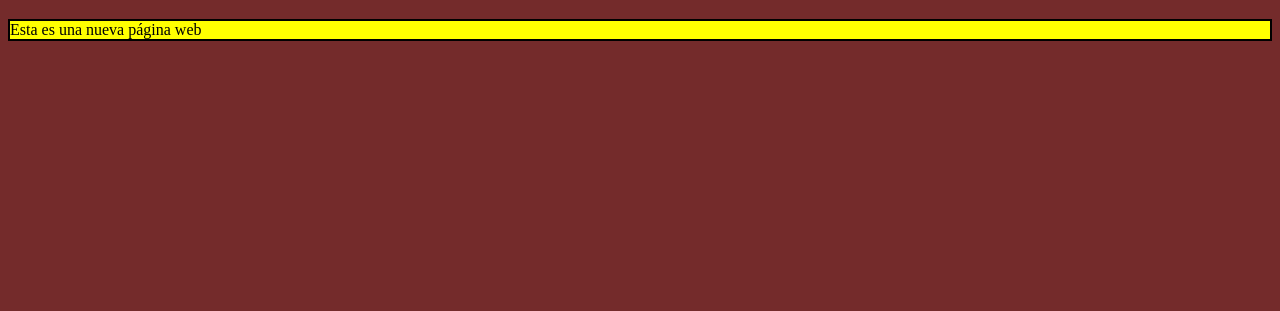
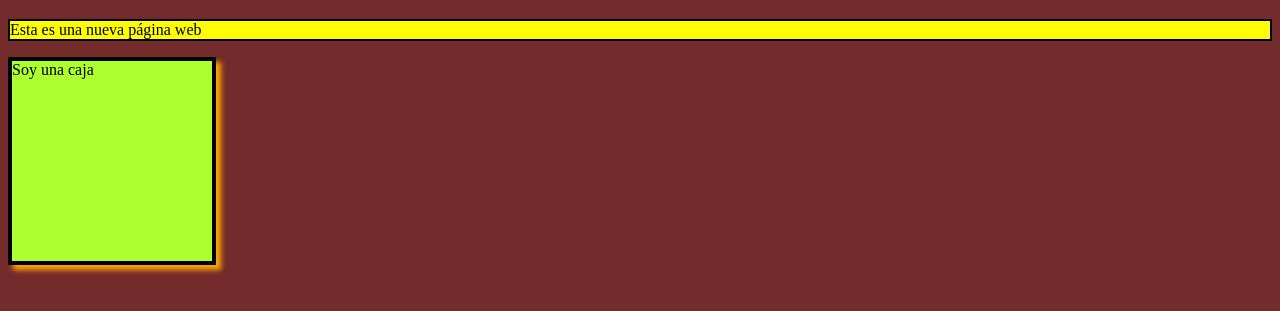
Before and after one commit to bl4ken/mi-primer-web, a plain HTML site: page index.html in a window 1280 px wide. Shown: the part 61-372 px from the top of the page. Drawn offline with Linux system fonts and the light colour scheme.

Commit message:
Se añadió una caja y un estilo para ésta

```diff
--- a/index.css
+++ b/index.css
@@ -4,6 +4,14 @@ body{
 
 p{
     background-color: yellow;
-    font-size: 1.5 em;
+    font-size: 1.5 rem;
     border: 2px solid black;
 }
+
+.box{
+    width: 200px;
+    height: 200px;
+    border: .3em solid black;
+    background-color: greenyellow;
+    box-shadow: 5px 5px 5px 0 orange;
+}
--- a/index.html
+++ b/index.html
@@ -11,5 +11,6 @@
 <body>
     <h1>Hola mundo</h1>
     <p>Esta es una nueva página web</p>
+    <div class="box">Soy una caja</div>
 </body>
 </html>
```
